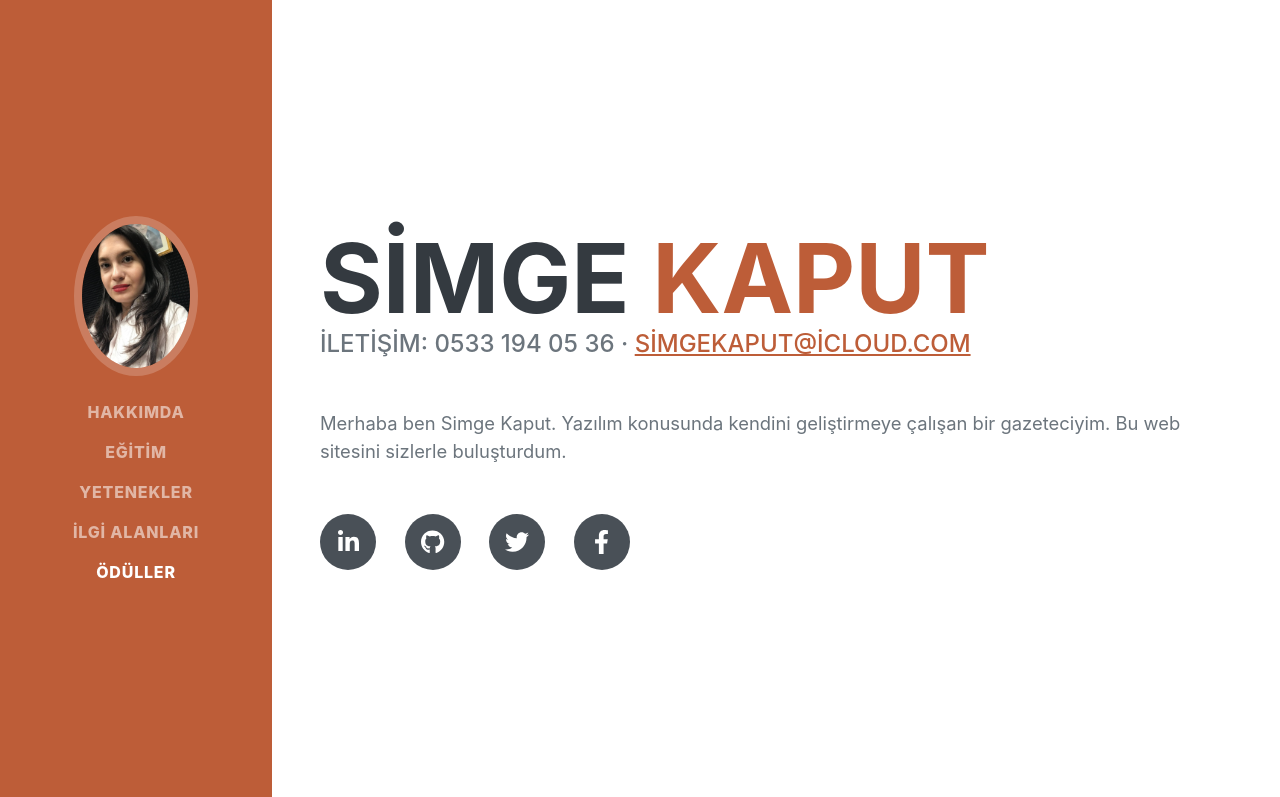
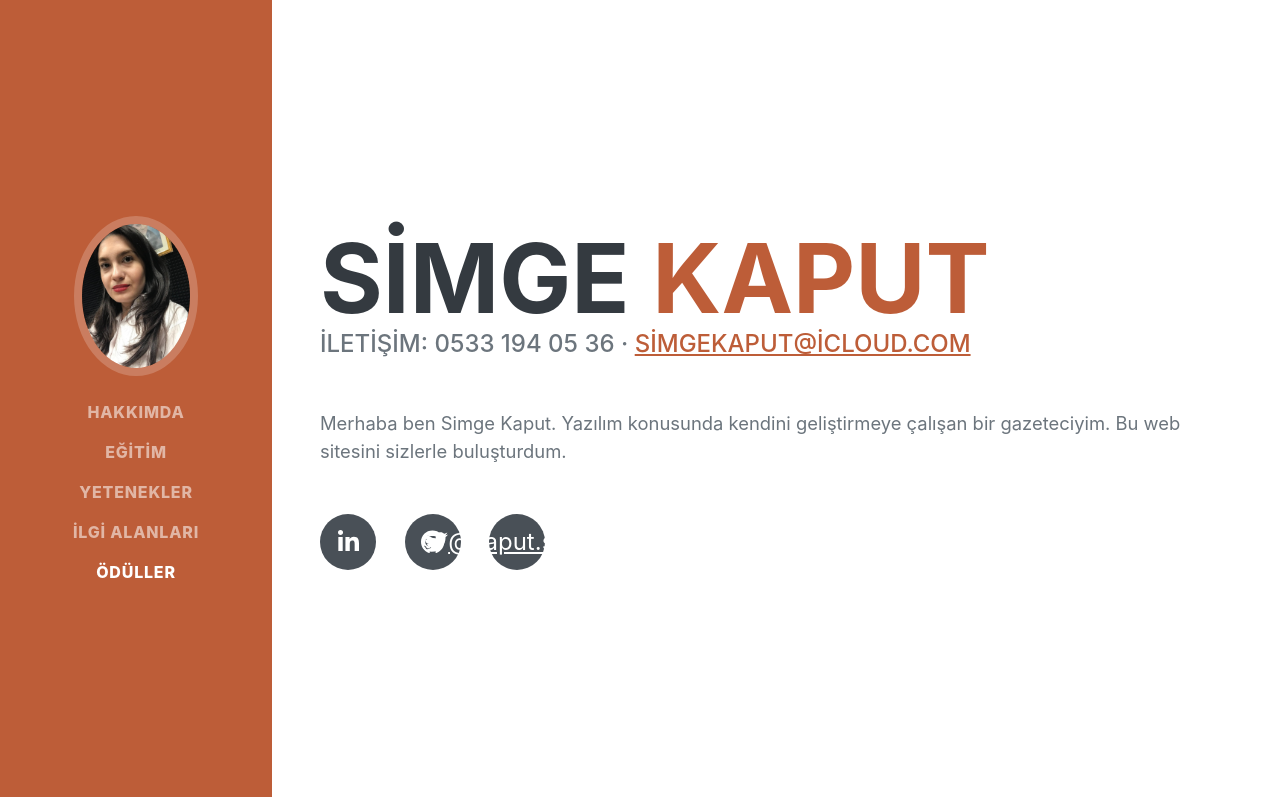
Before and after one commit to simgekaput/ben, a plain HTML site: page index.html in a window 1280 px wide. Shown: the top 797 px of the page. Drawn offline with nearby package versions, Linux system fonts and the light colour scheme; a web font is replaced by a local one.

Commit message:
Update index.html

```diff
--- a/index.html
+++ b/index.html
@@ -49,8 +49,8 @@
           <div class="social-icons">
             <a class="social-icon" href="#!"><i class="fab fa-linkedin-in"></i></a>
             <a class="social-icon" href="#!"><i class="fab fa-github"></i></a>
-            <a class="social-icon" href="#!"><i class="fab fa-twitter"></i></a>
-            <a class="social-icon" href="#!"><i class="fab fa-facebook-f"></i></a>
+            <a class="social-icon" href="#!"><i class="fab fa-twitter"></i> @kaput.simge</a>
+
           </div>
         </div>
       </section>
```
